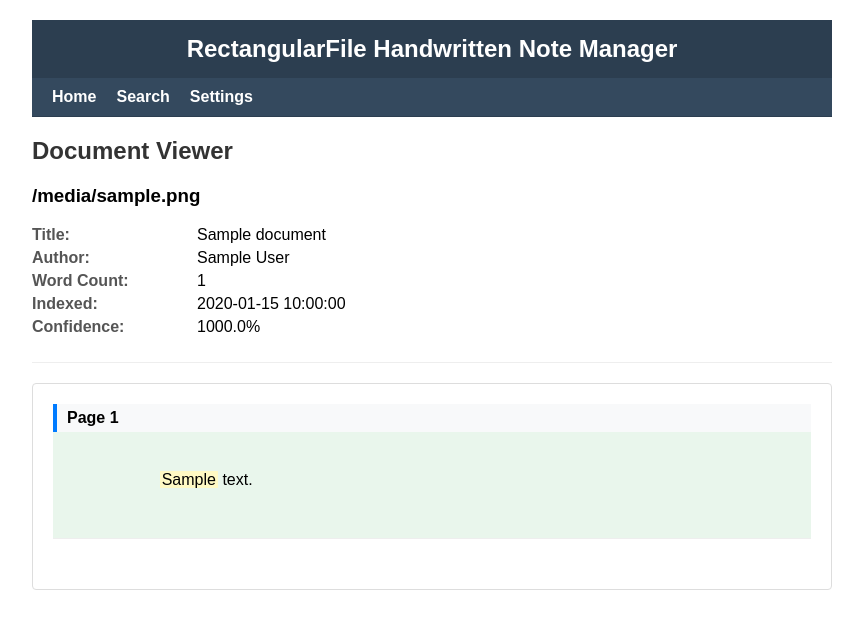
After one commit to jdkruzr/RectangularFile, a Flask app: template templates/view_document.html in a window 1280 px wide. The commit adds this page. Shown: the top 629 px of the page, without its empty margins (208-1071 px from the left). Run offline with Flask 3, Linux system fonts and the light colour scheme; the template is opened without the code that fills it: most values are stand-ins (such as "Sample title", 1, 10 or a date in 2020); parts of the project's set-up code (start-up, migrations or seed data) failed here and were passed over.

Commit message:
added search

```diff
--- a/app.py
+++ b/app.py
@@ -254,6 +254,37 @@ def update_file_settings():
     except Exception as e:
         return jsonify(success=False, message=f"Error updating file types: {str(e)}"), 400
 
+@app.route('/search')
+def search_page():
+    """Render the search page."""
+    query = request.args.get('q', '')
+    results = []
+
+    if query:
+        results = db.search_documents(query)
+
+    return render_template('search.html', query=query, results=results)
+
+@app.route('/view/<int:doc_id>')
+def view_document(doc_id):
+    """View a document with optional text highlighting."""
+    highlight = request.args.get('highlight', '')
+
+    # Get document details
+    document = db.get_document_by_id(doc_id)
+    if not document:
+        return render_template('error.html', message="Document not found"), 404
+
+    # Get document text content
+    text_content = db.get_document_text(doc_id)
+
+    return render_template(
+        'view_document.html',
+        document=document,
+        text_content=text_content,
+        highlight=highlight
+    )
+
 def on_new_file(filename: str):
     """Handle new file detection."""
     global new_files
--- a/templates/index.html
+++ b/templates/index.html
@@ -14,6 +14,7 @@
     <div class="nav-bar">
         <ul>
             <li><a href="/" class="active">Home</a></li>
+            <li><a href="/search">Search</a></li>
             <li><a href="/settings/page">Settings</a></li>
         </ul>
     </div>
--- a/templates/settings.html
+++ b/templates/settings.html
@@ -14,6 +14,7 @@
     <div class="nav-bar">
         <ul>
             <li><a href="/">Home</a></li>
+            <li><a href="/search">Search</a></li>
             <li><a href="/settings/page" class="active">Settings</a></li>
         </ul>
     </div>
--- /dev/null
+++ b/templates/view_document.html
@@ -0,0 +1,143 @@
+<!DOCTYPE html>
+<html>
+<head>
+    <title>{{ document.filename }} - RectangularFile</title>
+    <link rel="stylesheet" href="{{ url_for('static', filename='css/styles.css') }}">
+    <style>
+        .document-viewer {
+            background-color: white;
+            border: 1px solid #ddd;
+            border-radius: 4px;
+            padding: 20px;
+            margin-top: 20px;
+        }
+        .document-meta {
+            margin-bottom: 20px;
+            padding-bottom: 10px;
+            border-bottom: 1px solid #eee;
+        }
+        .document-meta dl {
+            display: grid;
+            grid-template-columns: 120px 1fr;
+            gap: 5px;
+        }
+        .document-meta dt {
+            font-weight: bold;
+            color: #555;
+        }
+        .page-content {
+            margin-bottom: 30px;
+            padding-bottom: 20px;
+            border-bottom: 1px solid #eee;
+        }
+        .page-header {
+            background-color: #f8f9fa;
+            padding: 5px 10px;
+            border-left: 4px solid #007bff;
+            margin-bottom: 10px;
+        }
+        .page-text {
+            line-height: 1.6;
+            white-space: pre-wrap;
+        }
+        mark {
+            background-color: #fff9c4;
+            padding: 0 2px;
+        }
+        .confidence-high {
+            background-color: rgba(40, 167, 69, 0.1);
+        }
+        .confidence-medium {
+            background-color: rgba(255, 193, 7, 0.1);
+        }
+        .confidence-low {
+            background-color: rgba(220, 53, 69, 0.1);
+        }
+    </style>
+</head>
+<body>
+    <!-- Title Bar -->
+    <div class="title-bar">
+        <h1 class="app-title">RectangularFile Handwritten Note Manager</h1>
+    </div>
+
+    <!-- Navigation Bar -->
+    <div class="nav-bar">
+        <ul>
+            <li><a href="/">Home</a></li>
+            <li><a href="/search">Search</a></li>
+            <li><a href="/settings/page">Settings</a></li>
+        </ul>
+    </div>
+
+    <h2>Document Viewer</h2>
+
+    <div class="document-meta">
+        <h3>{{ document.filename }}</h3>
+        <dl>
+            {% if document.pdf_title %}
+                <dt>Title:</dt>
+                <dd>{{ document.pdf_title }}</dd>
+            {% endif %}
+
+            {% if document.pdf_author %}
+                <dt>Author:</dt>
+                <dd>{{ document.pdf_author }}</dd>
+            {% endif %}
+
+            {% if document.word_count %}
+                <dt>Word Count:</dt>
+                <dd>{{ document.word_count }}</dd>
+            {% endif %}
+
+            {% if document.last_indexed_at %}
+                <dt>Indexed:</dt>
+                <dd>{{ document.last_indexed_at }}</dd>
+            {% endif %}
+
+            <dt>Confidence:</dt>
+            <dd>{{ "%.1f"|format(document.confidence_score * 100) }}%</dd>
+        </dl>
+    </div>
+
+    <div class="document-viewer">
+        {% if text_content %}
+            {% for page_num, page in text_content.items() %}
+                <div class="page-content {% if page.confidence < 0.7 %}confidence-low{% elif page.confidence < 0.9 %}confidence-medium{% else %}confidence-high{% endif %}">
+                    <div class="page-header">
+                        <strong>Page {{ page_num }}</strong>
+                        {% if page.confidence %}
+                            <span class="confidence">(Confidence: {{ "%.1f"|format(page.confidence * 100) }}%)</span>
+                        {% endif %}
+                    </div>
+
+                    <div class="page-text" id="page-{{ page_num }}">
+                        {{ page.text }}
+                    </div>
+                </div>
+            {% endfor %}
+        {% else %}
+            <p class="no-results">No text content available for this document.</p>
+        {% endif %}
+    </div>
+
+    <script>
+        // Highlight search terms if provided
+        const highlight = "{{ highlight }}";
+        if (highlight) {
+            const terms = highlight.split(' ').filter(t => t.trim());
+            const pages = document.querySelectorAll('.page-text');
+
+            for (const page of pages) {
+                let html = page.innerHTML;
+
+                // Create a regex to match all terms (case insensitive)
+                const regex = new RegExp(`(${terms.join('|')})`, 'gi');
+                html = html.replace(regex, '<mark>$1</mark>');
+
+                page.innerHTML = html;
+            }
+        }
+    </script>
+</body>
+</html>
```
Also changed, not shown: db_manager.py (+172 -3 lines), templates/search.html (added, +146 -0 lines).
